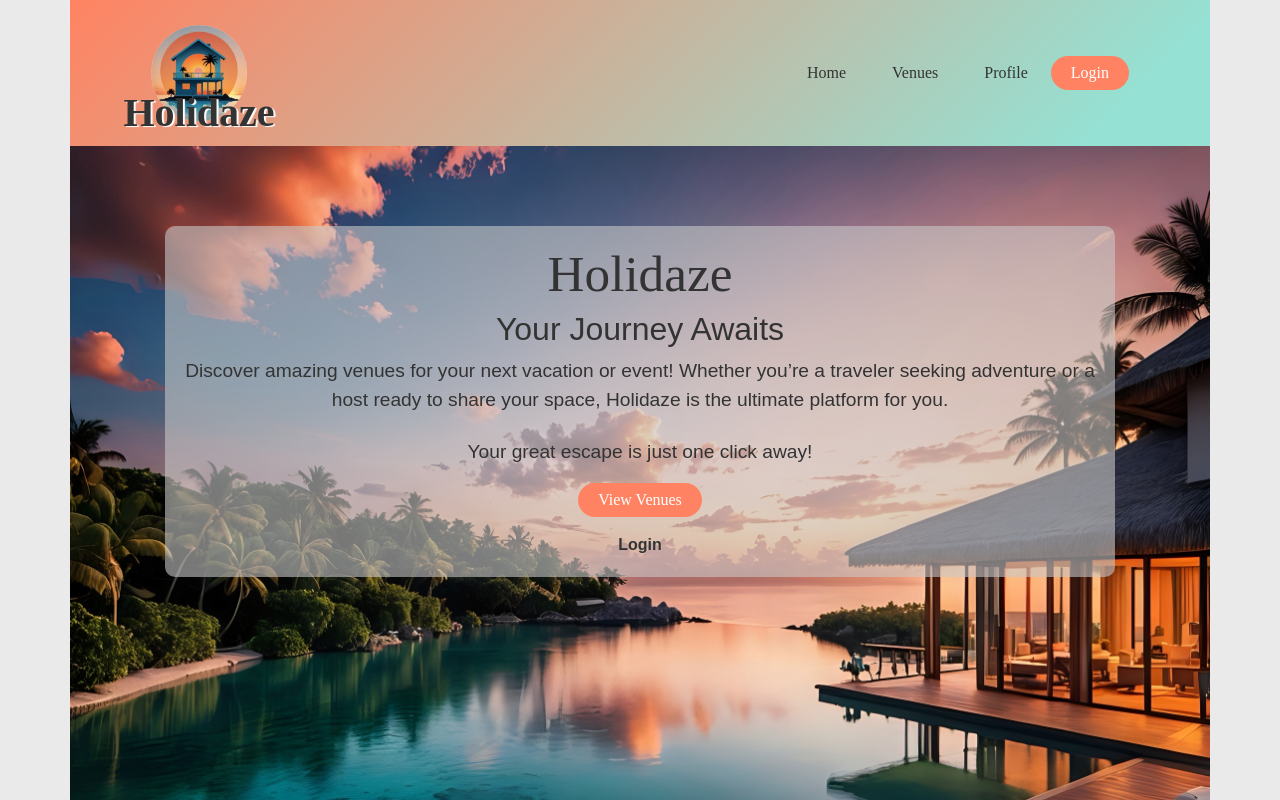
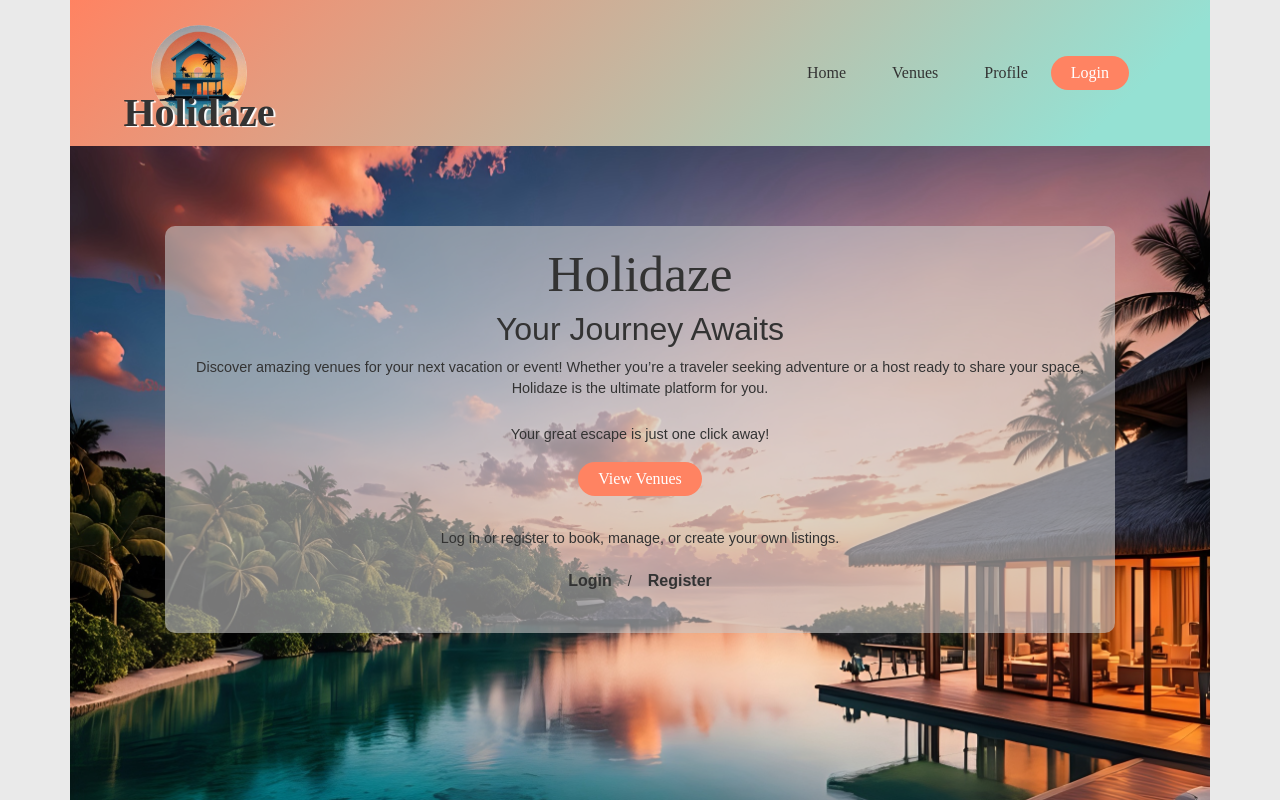
Before and after one commit to IceGreenGalactic/ProjectExam2-Holidayz, a React (Vite) app: page / in a window 1280 px wide. Shown: the top 800 px of the page. Built offline with nearby package versions, Linux system fonts and the light colour scheme.

Commit message:
updates homepage design

```diff
--- a/src/App.jsx
+++ b/src/App.jsx
@@ -1,6 +1,6 @@
 import { BrowserRouter as Router, Routes, Route } from "react-router-dom";
 import { HelmetProvider } from "react-helmet-async";
-import GlobalStyles from "./styles/GlobalStyle.jsx";
+import GlobalStyle from "./styles/GlobalStyle.jsx";
 import Theme from "./styles/Theme.jsx";
 import Layout from "./components/layout/Layout.jsx";
 import HomePage from "./pages/HomePage/HomePage.jsx";
@@ -10,7 +10,7 @@ function App() {
     <HelmetProvider>
       <Router>
         <Theme>
-          <GlobalStyles />
+          <GlobalStyle />
           <Layout>
             <Routes>
               <Route path="/" element={<HomePage />} />
--- a/src/pages/HomePage/HomePage.jsx
+++ b/src/pages/HomePage/HomePage.jsx
@@ -11,7 +11,7 @@ import { Link } from "react-router-dom";
 const HomePage = () => {
   return (
     <HeroSection image={heroImage}>
-      <HeroContainer className="container text-center col-md-10">
+      <HeroContainer className="container text-center col-10">
         <HeroText>
           <h1>Holidaze</h1>
           <h2>Your Journey Awaits</h2>
@@ -23,9 +23,14 @@ const HomePage = () => {
           <p>Your great escape is just one click away!</p>
           <div className="mb-3">
             <Link to="/VenueList">
-              <button>View Venues</button>
+              <button className="mb-3">View Venues</button>
             </Link>
           </div>
+          <p className="mb-0">
+            {" "}
+            Log in or register to book, manage, or create your own listings.
+          </p>
+          <div className="d-flex justify-content-center align-items-baseline gap-3">
             <HeroLink
               href="#"
               data-bs-toggle="modal"
@@ -33,6 +38,17 @@ const HomePage = () => {
             >
               Login
             </HeroLink>
+
+            <p>/</p>
+
+            <HeroLink
+              href="#"
+              data-bs-toggle="modal"
+              data-bs-target="#RegisterModal"
+            >
+              Register
+            </HeroLink>
+          </div>
         </HeroText>
       </HeroContainer>
     </HeroSection>
--- a/src/pages/HomePage/HomePage.styled.js
+++ b/src/pages/HomePage/HomePage.styled.js
@@ -27,17 +27,16 @@ export const HeroText = styled.div`
   color: ${({ theme }) => theme.colors.text};
 
   p {
-    font-size: 1.2rem;
+    font-size: 0.9rem;
     z-index: 2;
-    font-weight: 400;
+    font-weight: 500;
   }
 `;
 
 export const HeroLink = styled.a`
-  font-weight: 900;
+  font-weight: 700;
   color: ${({ theme }) => theme.colors.text};
-  text-decoration: none;
-  margin-top: 20px;
+  padding: 20px 0;
 
   &:hover {
     text-decoration: underline;
--- a/src/styles/GlobalStyle.jsx
+++ b/src/styles/GlobalStyle.jsx
@@ -11,6 +11,7 @@ const GlobalStyle = createGlobalStyle`
     --background-color: #EAEAEA;
     --card-background: #f4f4f4;
     --card-shadow: rgba(0, 0, 0, 0.1);
+    --link-color: #5A5A5A;
     --text-color: #333333;
     --white-text: #ffffff;
 
@@ -91,7 +92,7 @@ const GlobalStyle = createGlobalStyle`
   /* Link Styles */
   a {
     color: var(--link-color);
-    text-decoration: none;
+    text-decoration: underline;
   }
 
   a:hover {
--- a/src/styles/Theme.jsx
+++ b/src/styles/Theme.jsx
@@ -9,6 +9,7 @@ const theme = {
     text: "var(--text-color)",
     hover: "var(--hover-color)",
     white: "var(--white-text)",
+    link: "var(--link-color)",
     gradient:
       "linear-gradient(135deg, var(--primary-color), var(--secondary-color) 90%)",
   },
```
Lines whose indentation alone changed are shown as unchanged.
